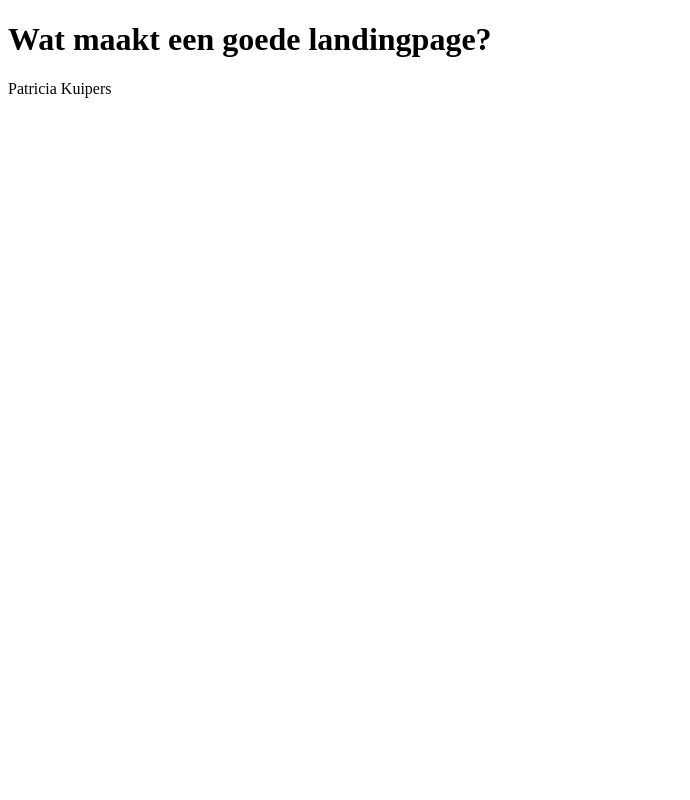
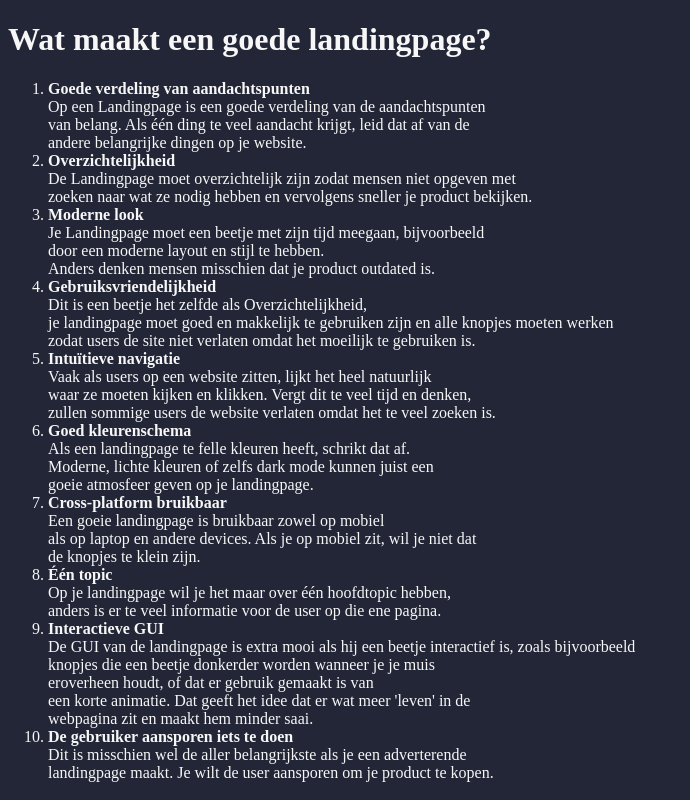
Before and after one commit to pkuipers1/f1m2Ontwerp, a plain HTML site: page First Few Things/landingPage.html in a window 1280 px wide. Shown: the whole page, without its empty margins (0-690 px from the left). Drawn offline with Linux system fonts and the light colour scheme.

Commit message:
Landingpage Assignment finished

```diff
--- a/First Few Things/landingPage.html
+++ b/First Few Things/landingPage.html
@@ -4,9 +4,27 @@
     <meta charset="UTF-8">
     <meta name="viewport" content="width=device-width, initial-scale=1.0">
     <title>Wat maakt een goede landingpage?</title>
+<style>
+    body {
+        color: #f7f7f7;
+        background-color: #222636;
+    }
+</style>
+
 </head>
 <body>
     <h1>Wat maakt een goede landingpage?</h1>
-    <p>Patricia Kuipers</p>
+    <ol>
+        <li><strong>Goede verdeling van aandachtspunten</strong><br>Op een Landingpage is een goede verdeling van de aandachtspunten<br>van belang. Als één ding te veel aandacht krijgt, leid dat af van de<br>andere belangrijke dingen op je website.</li>
+        <li><strong>Overzichtelijkheid</strong><br>De Landingpage moet overzichtelijk zijn zodat mensen niet opgeven met<br>zoeken naar wat ze nodig hebben en vervolgens sneller je product bekijken.</li>
+        <li><strong>Moderne look</strong><br>Je Landingpage moet een beetje met zijn tijd meegaan, bijvoorbeeld<br>door een moderne layout en stijl te hebben.<br>Anders denken mensen misschien dat je product outdated is.</li>
+        <li><strong>Gebruiksvriendelijkheid</strong><br>Dit is een beetje het zelfde als Overzichtelijkheid, <br>je landingpage moet goed en makkelijk te gebruiken zijn en alle knopjes moeten werken<br>zodat users de site niet verlaten omdat het moeilijk te gebruiken is.</li>
+        <li><strong>Intuïtieve navigatie</strong><br>Vaak als users op een website zitten, lijkt het heel natuurlijk<br>waar ze moeten kijken en klikken. Vergt dit te veel tijd en denken,<br>zullen sommige users de website verlaten omdat het te veel zoeken is.</li>
+        <li><strong>Goed kleurenschema</strong><br>Als een landingpage te felle kleuren heeft, schrikt dat af.<br>Moderne, lichte kleuren of zelfs dark mode kunnen juist een <br>goeie atmosfeer geven op je landingpage.</li>
+        <li><strong>Cross-platform bruikbaar</strong><br>Een goeie landingpage is bruikbaar zowel op mobiel<br>als op laptop en andere devices. Als je op mobiel zit, wil je niet dat<br>de knopjes te klein zijn.</li>
+        <li><strong>Één topic</strong><br>Op je landingpage wil je het maar over één hoofdtopic hebben,<br>anders is er te veel informatie voor de user op die ene pagina.</li>
+        <li><strong>Interactieve GUI</strong><br>De GUI van de landingpage is extra mooi als hij een beetje interactief is, zoals bijvoorbeeld<br>knopjes die een beetje donkerder worden wanneer je je muis<br>eroverheen houdt, of dat er gebruik gemaakt is van<br>een korte animatie. Dat geeft het idee dat er wat meer 'leven' in de <br>webpagina zit en maakt hem minder saai.</li>
+        <li><strong>De gebruiker aansporen iets te doen</strong><br>Dit is misschien wel de aller belangrijkste als je een adverterende<br>landingpage maakt. Je wilt de user aansporen om je product te kopen.</li>
+    </ol>
 </body>
 </html>
```
Also changed, not shown: First Few Things/HelloWorld.html (+11 -0 lines).
